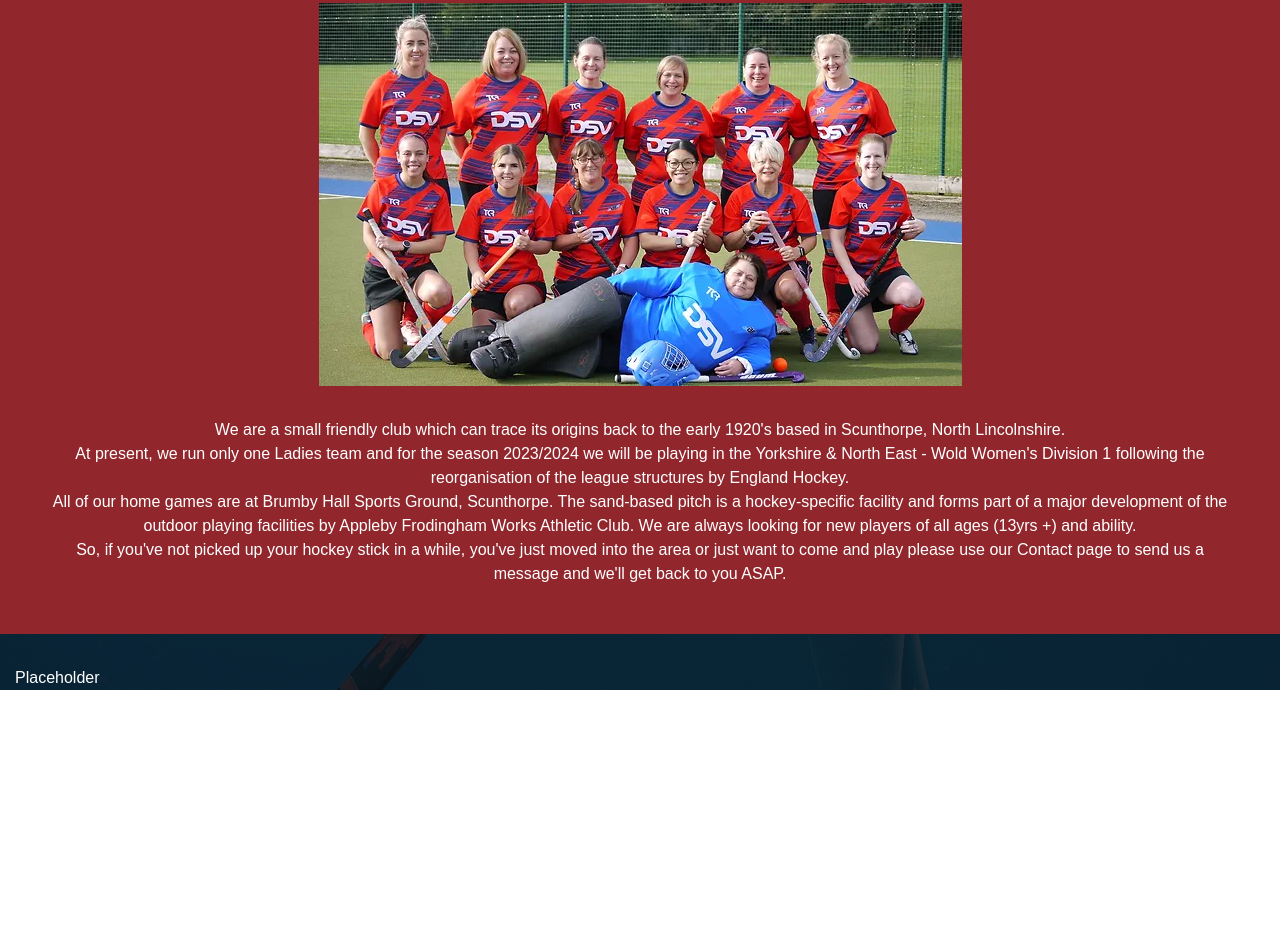
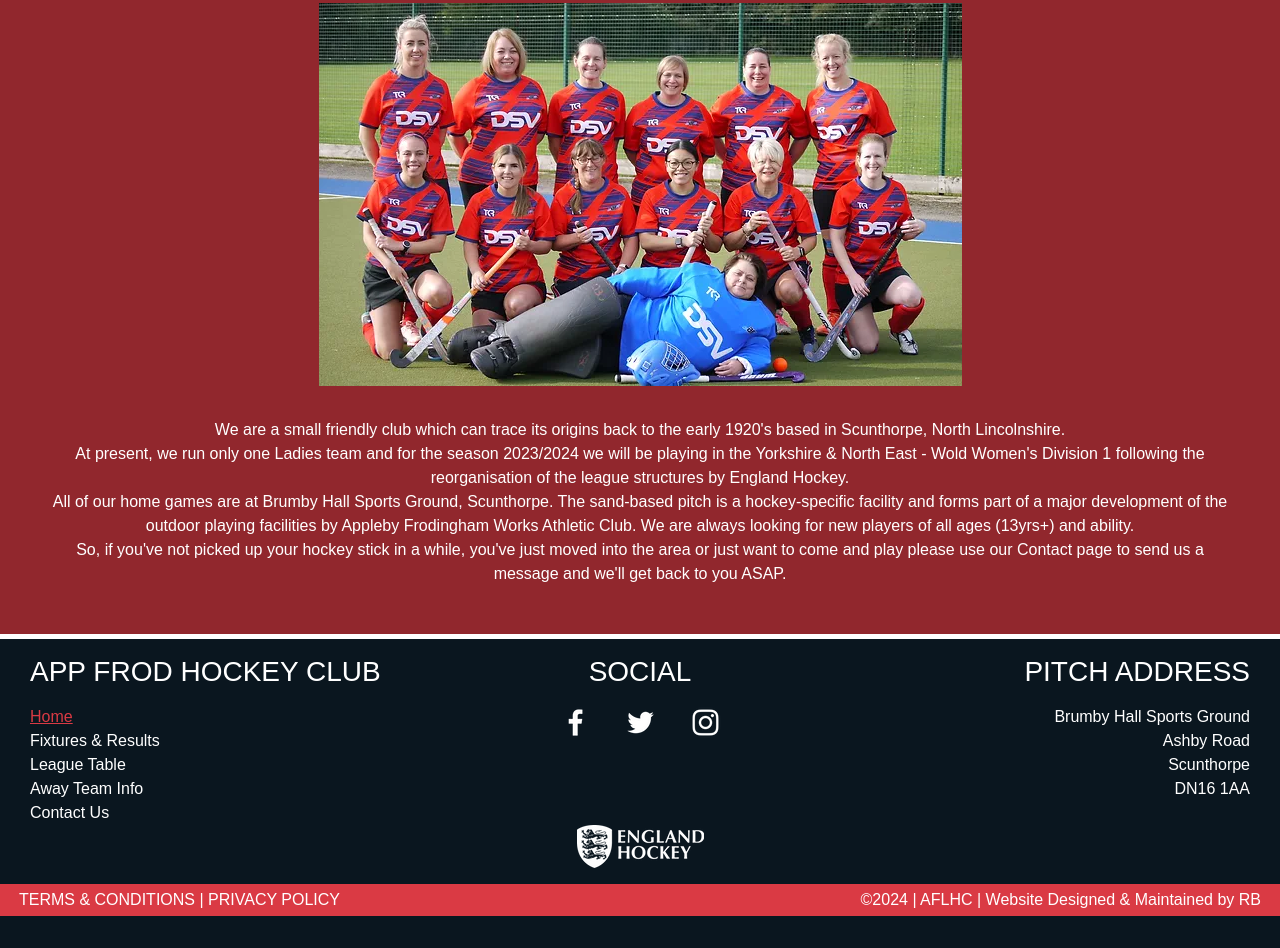
Before and after one commit to rbrd87/app-frod-hc, a plain HTML site: page index.html in a window 1280 px wide. Shown: the part 577-1525 px from the top of the page. Before the commit the page ends 1267 px from the top, so only its background shows below. Drawn offline with nearby package versions, Linux system fonts and the light colour scheme; no server answers; a web font is replaced by a local one.

Commit message:
added footer to the homepage

```diff
--- a/assets/styles/gms-styles.css
+++ b/assets/styles/gms-styles.css
@@ -318,17 +318,6 @@ tr:nth-child(even) {
     justify-content: center;
 }
 
-#nextFixt table,
-#prevRes table {
-    min-height: 150px !important;
-    margin: 3rem 0;
-}
-
-#nextFixt .gms-footnote,
-#prevRes .gms-footnote {
-    display: none !important;
-}
-
 .first-jumbotron {
     display: flex;
     background-color: #0a161f2c;
@@ -363,6 +352,7 @@ tr:nth-child(even) {
     min-height: fit-content;
     justify-content: center;
     align-items: center;
+    margin-bottom: 0;
     padding: 0!important;
 }
 
@@ -381,3 +371,65 @@ tr:nth-child(even) {
 .cstm-container h2 {
     font-size: 40px;
 }
+
+.gallery {
+    background-color: var(--blue);
+    color: var(--white);
+}
+
+.footer {
+    border-top: 5px solid white;
+    background-color: var(--navy);
+    color: var(--white);
+    padding-bottom: 2rem;
+}
+
+.footer-headers h3 {
+    margin: 1rem 0rem;
+}
+
+.footer-headers h3 {
+    margin: 1rem 0rem;
+}
+
+.footer-nav {
+    text-align: left;
+}
+
+.footer-nav p, .footer-info-bar p {
+    margin-bottom: 0;
+}
+
+.footer-nav a {
+    color: var(--white);
+}
+
+.footer-nav a:hover {
+    color: var(--red);
+}
+
+.footer-social {
+    display: flex;
+    flex-direction: column;
+    align-content: center;
+    justify-content: flex-start;
+    align-items: center;
+}
+
+.footer-address {
+    text-align: right;
+}
+
+.eng-hock {
+    display: flex;
+    flex-direction: column;
+    align-content: center;
+    justify-content: flex-start;
+    align-items: center;
+    padding-bottom: 1rem;
+}
+
+.footer-info-bar {
+    background-color: var(--red);
+    padding: 0.25rem;
+}
--- a/index.html
+++ b/index.html
@@ -50,13 +50,12 @@
 
     <!--section-1-->
     <section class="jumbotron first-jumbotron jumbotron-fluid text-center">
-        <!--Main heading-->
+        <!--Header-->
         <div class="row">
             <div class="col">
                 <img src="../app-frod-hc/assets/images/logo.webp" alt="Appleby Frodingham Hockey Logo" id="main-logo">
                 <h1 id="team-name">Appleby Frodingham Ladies Hockey Club</h1>
             </div>
-            <!--End of main heading-->
         </div>
         <div class="row">
             <div class="col">
@@ -66,34 +65,122 @@
                 <button class="btn custom-button">Amay Team Info</button>
             </div>
         </div>
+        <!--end of Header-->
     </section>
     <!--end of section-1-->
 
     <!--section-2-->
     <section class="jumbotron second-jumbotron jumbotron-fluid text-center">
-        <!--Main heading-->
+        <!--About Us-->
         <div class="container-md cstm-container">
             <h2 id="about">About Us</h2>
             <img src="../app-frod-hc/assets/images/team.webp" alt="Appleby Frodingham Hockey Logo" id="team-photo">
-            <p>We are a small friendly club which can trace its origins back to the early 1920's based in Scunthorpe, North Lincolnshire.<br>
-                At present, we run only one Ladies team and for the season 2023/2024 we will be playing in the Yorkshire & North East - Wold Women's Division 1 following the reorganisation of the league structures by England Hockey.
-                <br>All of our home games are at Brumby Hall Sports Ground, Scunthorpe. The sand-based pitch is a hockey-specific facility and forms part of a major development of the outdoor playing facilities by Appleby Frodingham Works Athletic Club.
-                We are always looking for new players of all ages (13yrs +) and ability. <br>So, if you've not picked up your hockey stick in a while, you've just moved into the area or just want to come and play please use our Contact page to send us a message and we'll get back to you ASAP.</p>
+            <p style="max-width: 1440px">We are a small friendly club which can trace its origins back to the early
+                1920's based in Scunthorpe,
+                North Lincolnshire.
+                <br>
+                At present, we run only one Ladies team and for the season 2023/2024 we will be playing in the Yorkshire
+                & North East - Wold Women's Division 1 following the reorganisation of the league structures by England
+                Hockey.
+                <br>
+                All of our home games are at Brumby Hall Sports Ground, Scunthorpe. The sand-based pitch is a
+                hockey-specific facility and forms part of a major development of the outdoor playing facilities by
+                Appleby Frodingham Works Athletic Club. We are always looking for new players of all ages (13yrs+) and
+                ability.
+                <br>
+                So, if you've not picked up your hockey stick in a while, you've just moved into the area or just want
+                to come and play please use
+                our Contact page to send us a message and we'll get back to you ASAP.
+            </p>
         </div>
-        <!--End of main heading-->
+        <!--End of About Us-->
     </section>
     <!--end of section-2-->
 
     <!--section-3-->
-    <!--Page container-->
-    <section id="main-container" class="container-fluid" style="max-width: 1440px">
-        <section class="container-fluid">
+    <!--Gallery-->
+    <section id="gallery" class="jumbrotron-fluid gallery" style="display: none;">
+        <section class="container-fluid" style="max-width: 1440px">
             <div class="row">
-               Placeholder
+                Placeholder
             </div>
         </section>
     </section>
-    <!--end of section-3-->
+    <!--end of Gallery-->
+
+    <!--section-4-->
+    <!--Footer-->
+    <section id="footer" class="jumbotron-fluid footer text-center">
+        <section class="container-fluid">
+            <section class="container-fluid" style="max-width: 1440px">
+                <div class="row footer-headers">
+                    <div class="col footer-nav">
+                        <h3>APP FROD HOCKEY CLUB</h3>
+                        <a href="/app-frod-hc/index.html">
+                            <p class="active">Home</p>
+                        </a>
+                        <a href="/app-frod-hc/index.html">
+                            <p>Fixtures & Results</p>
+                        </a>
+                        <a href="/app-frod-hc/index.html">
+                            <p>League Table</p>
+                        </a>
+                        <a href="/app-frod-hc/index.html">
+                            <p>Away Team Info</p>
+                        </a>
+                        <a href="/app-frod-hc/index.html">
+                            <p>Contact Us</p>
+                        </a>
+                    </div>
+                    <div class="col footer-social">
+                        <h3>SOCIAL</h3>
+                        <div class="row footer-logos">
+                            <div class="col">
+                                <a href="https://www.facebook.com/appfrodhockey">
+                                    <img src="../app-frod-hc/assets/images/facebook.webp" alt="facebook logo"
+                                        height="35">
+                                </a>
+                            </div>
+                            <div class="col">
+                                <a href="https://twitter.com/appfrodhc">
+                                    <img src="../app-frod-hc/assets/images/twiiter.webp" alt="twitter logo" height="35">
+                                </a>
+                            </div>
+                            <div class="col">
+                                <a href="https://www.instagram.com/appfrodladieshockey/">
+                                    <img src="../app-frod-hc/assets/images/instagram.webp" alt="instagram logo"
+                                        height="35">
+                                </a>
+                            </div>
+                        </div>
+                    </div>
+                    <div class="col footer-address">
+                        <h3>PITCH ADDRESS</h3>
+                        <p>Brumby Hall Sports Ground<br>
+                            Ashby Road<br>
+                            Scunthorpe<br>
+                            DN16 1AA</p>
+                    </div>
+                </div>
+                <div class="row eng-hock">
+                    <a href="https://twitter.com/appfrodhc">
+                        <img src="../app-frod-hc/assets/images/england hockey.webp" alt="england hockey logo"
+                            height="43">
+                    </a>
+                </div>
+            </section>
+            <div class="row footer-info-bar">
+                <div class="col">
+                    <p style="text-align: left;">TERMS & CONDITIONS | PRIVACY POLICY</p>
+                </div>
+                <div class="col">
+                    <p style="text-align: right;">©2024 | AFLHC | Website Designed & Maintained by RB</p>
+                </div>
+            </div>
+        </section>
+    </section>
+    <!--end of Footer-->
+
 
     <script src="https://cdn.jsdelivr.net/npm/bootstrap@5.1.3/dist/js/bootstrap.bundle.min.js"
         integrity="sha384-ka7Sk0Gln4gmtz2MlQnikT1wXgYsOg+OMhuP+IlRH9sENBO0LRn5q+8nbTov4+1p"
```
Also changed, not shown: assets/images/england hockey.webp (added), assets/images/facebook.webp (added), assets/images/instagram.webp (added), assets/images/twiiter.webp (added).
